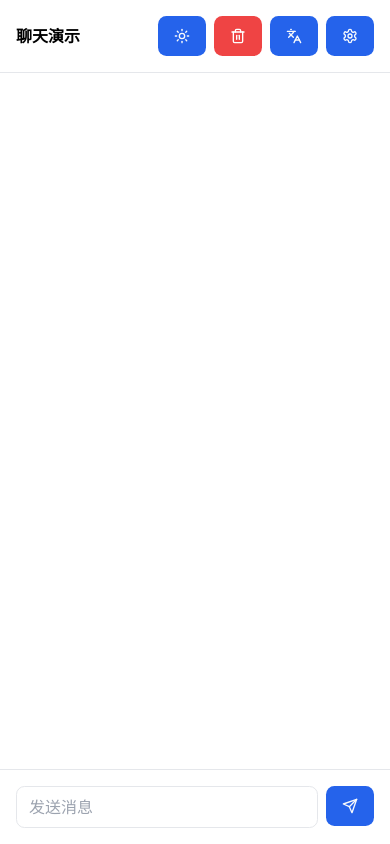
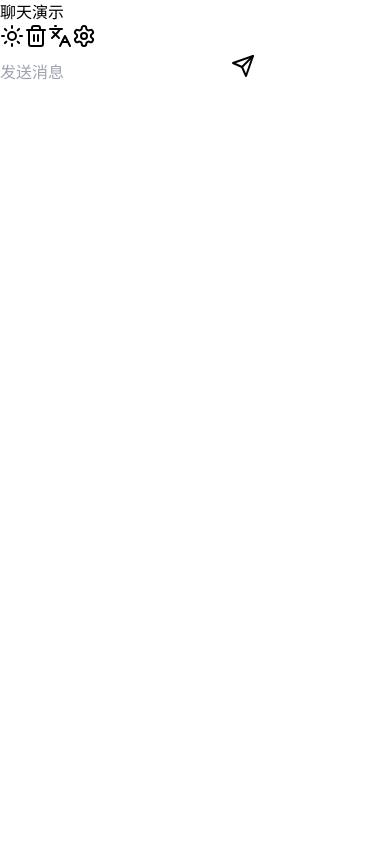
Before and after one commit to yoobright/chat_demo, a Next.js app: page / in a window 390 px wide. Built offline with nearby package versions, Linux system fonts and the light colour scheme.

Commit message:
Remove component-specific styling

```diff
--- a/src/app/layout.tsx
+++ b/src/app/layout.tsx
@@ -2,10 +2,7 @@ import './globals.css'
 import 'katex/dist/katex.min.css'
 import 'highlight.js/styles/github.css'
 import type { Metadata } from 'next'
-import { Inter } from 'next/font/google'
 import { ThemeProvider } from '@/components/theme-provider'
-
-const inter = Inter({ subsets: ['latin'] })
 
 export const metadata: Metadata = {
   title: 'Chat Demo',
@@ -15,7 +12,7 @@ export const metadata: Metadata = {
 export default function RootLayout({ children }: { children: React.ReactNode }) {
   return (
     <html lang="en" suppressHydrationWarning>
-      <body className={inter.className}>
+      <body>
         <ThemeProvider attribute="class" defaultTheme="light" enableSystem>
           {children}
         </ThemeProvider>
--- a/src/components/chat.tsx
+++ b/src/components/chat.tsx
@@ -150,10 +150,10 @@ export default function Chat() {
   }
 
   return (
-    <div className="flex flex-col h-screen w-full max-w-3xl mx-auto">
-      <header className="flex items-center justify-between p-4 border-b">
-        <h1 className="font-bold">{t.title}</h1>
-        <div className="flex gap-2">
+    <div>
+      <header>
+        <h1>{t.title}</h1>
+        <div>
           <ThemeToggle />
           <Button
             onClick={() => {
@@ -163,22 +163,21 @@ export default function Chat() {
               }
             }}
             aria-label={t.clear}
-            className="bg-red-500 hover:bg-red-600 text-white"
           >
-            <Trash2 className="h-4 w-4" />
+            <Trash2 />
           </Button>
           <Button onClick={() => setLang(lang === 'en' ? 'zh' : 'en')} aria-label={t.toggleLang}>
-            <Languages className="h-4 w-4" />
+            <Languages />
           </Button>
           <Button onClick={() => setOpen(true)} aria-label={t.settings}>
-            <Settings className="h-4 w-4" />
+            <Settings />
           </Button>
         </div>
       </header>
-      <main className="flex-1 overflow-y-auto p-4 space-y-4">
+      <main>
         {messages.map((m, i) => (
-          <div key={i} className={m.role === 'user' ? 'text-right' : 'text-left'}>
-            <div className="inline-block rounded-lg px-3 py-2 bg-gray-100 dark:bg-gray-800 text-gray-900 dark:text-gray-100">
+          <div key={i}>
+            <div>
               <ReactMarkdown
                 remarkPlugins={[remarkGfm, remarkMath]}
                 rehypePlugins={[rehypeKatex, rehypeHighlight]}
@@ -186,14 +185,7 @@ export default function Chat() {
                   code({ node, inline, className, children, ...props }: any) {
                     const text = getNodeText(node)
                     if (inline) {
-                      return (
-                        <code
-                          className="rounded bg-gray-200 px-1 text-sm dark:bg-gray-700"
-                          {...props}
-                        >
-                          {children}
-                        </code>
-                      )
+                      return <code {...props}>{children}</code>
                     }
                     return (
                       <CodeBlock className={className} code={text}>
@@ -206,7 +198,7 @@ export default function Chat() {
                 {m.content}
               </ReactMarkdown>
               {loading && i === messages.length - 1 && m.role === 'assistant' && (
-                <Loader2 className="w-4 h-4 ml-1 inline animate-spin" />
+                <Loader2 />
               )}
             </div>
           </div>
@@ -217,16 +209,14 @@ export default function Chat() {
           e.preventDefault()
           sendMessage()
         }}
-        className="flex gap-2 p-4 border-t"
       >
         <input
-          className="flex-1 border rounded-md px-3 py-2 bg-white dark:bg-black"
           value={input}
           onChange={e => setInput(e.target.value)}
           placeholder={t.placeholder}
         />
         <Button type="submit" aria-label={t.send}>
-          <Send className="h-4 w-4" />
+          <Send />
         </Button>
       </form>
       <SettingsDialog lang={lang} open={open} onOpenChange={setOpen} settingsRef={settingsRef} />
--- a/src/components/code-block.tsx
+++ b/src/components/code-block.tsx
@@ -2,7 +2,6 @@
 
 import { useState } from 'react'
 import { Copy, Check } from 'lucide-react'
-import { cn } from '@/lib/utils'
 
 interface CodeBlockProps {
   className?: string
@@ -22,17 +21,12 @@ export function CodeBlock({ className, code, children }: CodeBlockProps) {
   }
 
   return (
-    <div className="relative">
-      <pre className="overflow-x-auto rounded-lg p-4 text-sm">
-        <code className={cn(className)}>{children}</code>
+    <div>
+      <pre>
+        <code className={className}>{children}</code>
       </pre>
-      <button
-        type="button"
-        onClick={onCopy}
-        className="absolute right-2 top-2 rounded bg-gray-200 p-1 text-gray-700 hover:bg-gray-300 dark:bg-gray-700 dark:text-gray-300 dark:hover:bg-gray-600"
-        aria-label="Copy code"
-      >
-        {copied ? <Check className="h-4 w-4" /> : <Copy className="h-4 w-4" />}
+      <button type="button" onClick={onCopy} aria-label="Copy code">
+        {copied ? <Check /> : <Copy />}
       </button>
     </div>
   )
--- a/src/components/settings-dialog.tsx
+++ b/src/components/settings-dialog.tsx
@@ -70,21 +70,21 @@ export function SettingsDialog({ open, onOpenChange, settingsRef, lang }: Props)
         <DialogHeader>
           <DialogTitle>{t.title}</DialogTitle>
         </DialogHeader>
-        <div className="space-y-4 py-2">
-          <div className="space-y-1">
-            <label className="text-sm font-medium">{t.apiBase}</label>
+        <div>
+          <div>
+            <label>{t.apiBase}</label>
             <Input value={apiBase} onChange={e => setApiBase(e.target.value)} />
           </div>
-          <div className="space-y-1">
-            <label className="text-sm font-medium">{t.model}</label>
+          <div>
+            <label>{t.model}</label>
             <Input value={model} onChange={e => setModel(e.target.value)} />
           </div>
-          <div className="space-y-1">
-            <label className="text-sm font-medium">{t.apiKey}</label>
+          <div>
+            <label>{t.apiKey}</label>
             <Input type="password" value={apiKey} onChange={e => setApiKey(e.target.value)} />
           </div>
-          <div className="space-y-1">
-            <label className="text-sm font-medium">{t.systemPrompt}</label>
+          <div>
+            <label>{t.systemPrompt}</label>
             <Textarea
               value={systemPrompt}
               onChange={e => setSystemPrompt(e.target.value)}
@@ -92,12 +92,12 @@ export function SettingsDialog({ open, onOpenChange, settingsRef, lang }: Props)
             />
           </div>
         </div>
-        <div className="flex justify-end gap-2 pt-2">
-          <Button variant="outline" onClick={() => onOpenChange(false)} aria-label={t.cancel}>
-            <X className="h-4 w-4" />
+        <div>
+          <Button onClick={() => onOpenChange(false)} aria-label={t.cancel}>
+            <X />
           </Button>
           <Button onClick={save} aria-label={t.save}>
-            <Save className="h-4 w-4" />
+            <Save />
           </Button>
         </div>
       </DialogContent>
--- a/src/components/theme-toggle.tsx
+++ b/src/components/theme-toggle.tsx
@@ -16,14 +16,14 @@ export function ThemeToggle() {
   if (!mounted) {
     return (
       <Button aria-label="Toggle theme">
-        <Sun className="h-4 w-4" />
+        <Sun />
       </Button>
     )
   }
 
   return (
     <Button onClick={toggle} aria-label="Toggle theme">
-      {theme === 'light' ? <Sun className="h-4 w-4" /> : <Moon className="h-4 w-4" />}
+      {theme === 'light' ? <Sun /> : <Moon />}
     </Button>
   )
 }
--- a/src/components/ui/button.tsx
+++ b/src/components/ui/button.tsx
@@ -1,27 +1,8 @@
 import * as React from 'react'
-import { cn } from '@/lib/utils'
 
-export interface ButtonProps extends React.ButtonHTMLAttributes<HTMLButtonElement> {
-  variant?: 'default' | 'outline'
-}
-
-const variants: Record<string, string> = {
-  default: 'bg-primary text-primary-foreground hover:bg-primary/90',
-  outline:
-    'border border-input bg-background text-foreground hover:bg-accent hover:text-accent-foreground',
-}
+export interface ButtonProps extends React.ButtonHTMLAttributes<HTMLButtonElement> {}
 
 export const Button = React.forwardRef<HTMLButtonElement, ButtonProps>(
-  ({ className, variant = 'default', ...props }, ref) => (
-    <button
-      className={cn(
-        'inline-flex items-center justify-center rounded-md text-sm font-medium transition-colors focus-visible:outline-none focus-visible:ring-2 focus-visible:ring-ring focus-visible:ring-offset-2 disabled:pointer-events-none disabled:opacity-50 ring-offset-background h-10 px-4 py-2',
-        variants[variant],
-        className
-      )}
-      ref={ref}
-      {...props}
-    />
-  )
+  (props, ref) => <button ref={ref} {...props} />
 )
 Button.displayName = 'Button'
--- a/src/components/ui/input.tsx
+++ b/src/components/ui/input.tsx
@@ -1,17 +1,9 @@
 import * as React from 'react'
-import { cn } from '@/lib/utils'
 
 export interface InputProps extends React.InputHTMLAttributes<HTMLInputElement> {}
 
-const Input = React.forwardRef<HTMLInputElement, InputProps>(({ className, ...props }, ref) => (
-  <input
-    className={cn(
-      'flex h-10 w-full rounded-md border border-input bg-background px-3 py-2 text-sm ring-offset-background placeholder:text-muted-foreground focus-visible:outline-none focus-visible:ring-2 focus-visible:ring-ring focus-visible:ring-offset-2 disabled:cursor-not-allowed disabled:opacity-50',
-      className
-    )}
-    ref={ref}
-    {...props}
-  />
+const Input = React.forwardRef<HTMLInputElement, InputProps>((props, ref) => (
+  <input ref={ref} {...props} />
 ))
 Input.displayName = 'Input'
 
--- a/src/components/ui/textarea.tsx
+++ b/src/components/ui/textarea.tsx
@@ -1,17 +1,9 @@
 import * as React from 'react'
-import { cn } from '@/lib/utils'
 
 export interface TextareaProps extends React.TextareaHTMLAttributes<HTMLTextAreaElement> {}
 
-const Textarea = React.forwardRef<HTMLTextAreaElement, TextareaProps>(({ className, ...props }, ref) => (
-  <textarea
-    className={cn(
-      'flex w-full rounded-md border border-input bg-background px-3 py-2 text-sm ring-offset-background placeholder:text-muted-foreground focus-visible:outline-none focus-visible:ring-2 focus-visible:ring-ring focus-visible:ring-offset-2 disabled:cursor-not-allowed disabled:opacity-50',
-      className
-    )}
-    ref={ref}
-    {...props}
-  />
+const Textarea = React.forwardRef<HTMLTextAreaElement, TextareaProps>((props, ref) => (
+  <textarea ref={ref} {...props} />
 ))
 Textarea.displayName = 'Textarea'
 
```
Also changed, not shown: src/components/ui/dialog.tsx (+5 -27 lines).
